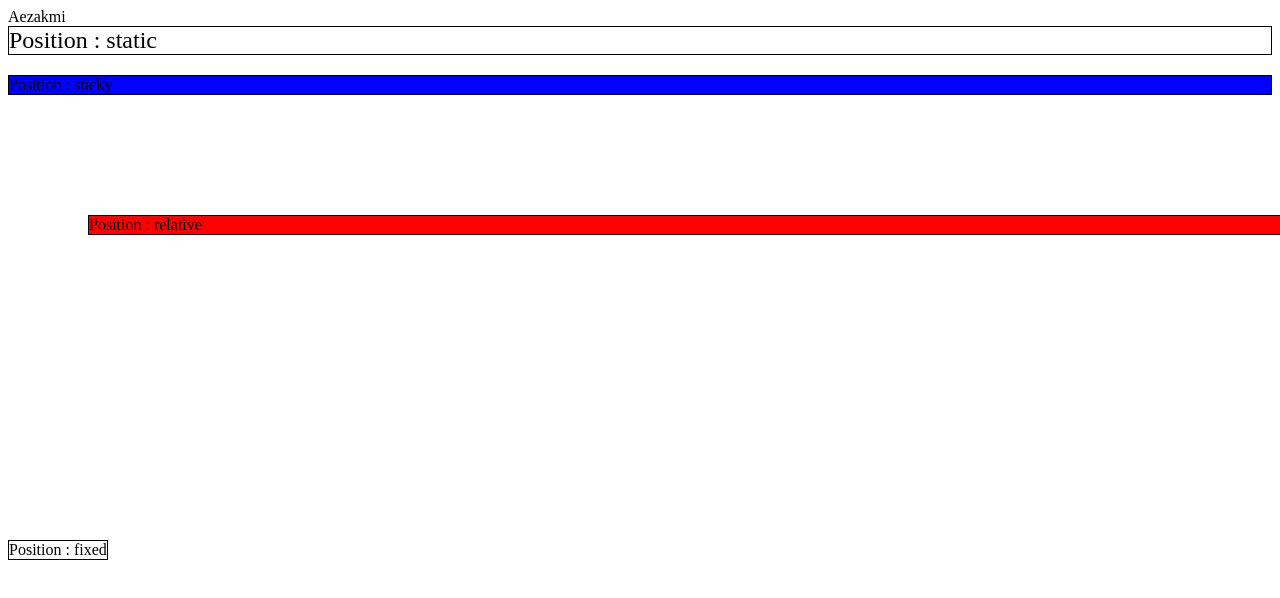
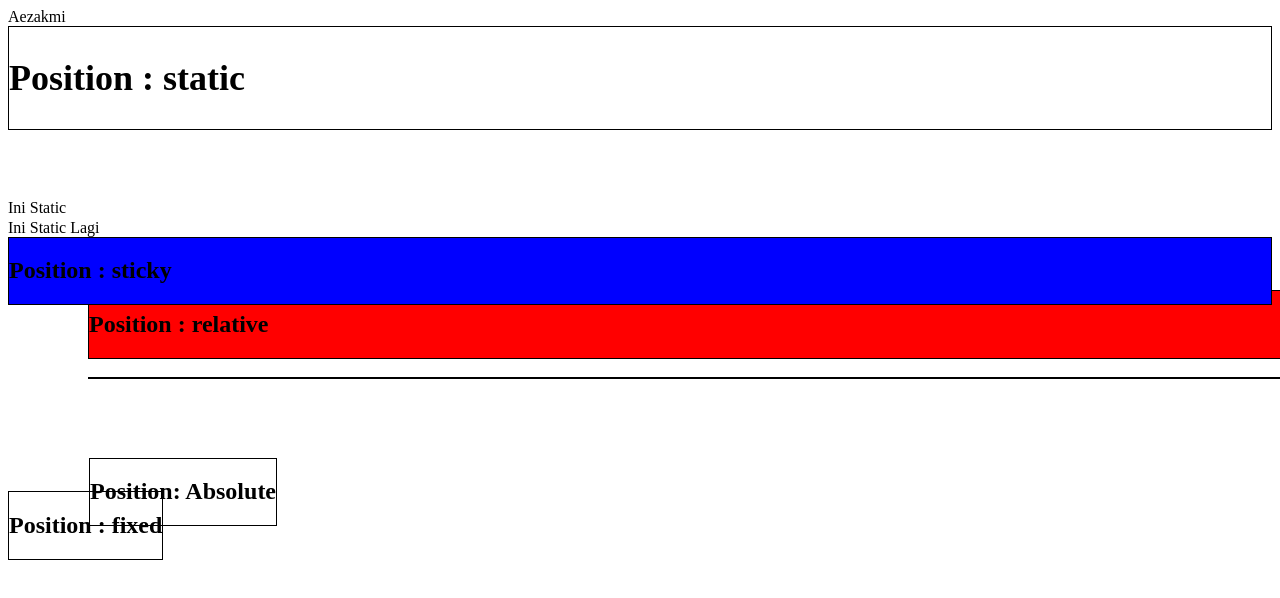
Before and after one commit to Logassi/Advanced-CSS, a plain HTML site: page index.html in a window 1280 px wide. Shown: the top 598 px of the page. Drawn offline with Linux system fonts and the light colour scheme.

Commit message:
Fix : fixing index.html and style_forIndex.css (KEEPING UP WITH MENTOR)

```diff
--- a/index.html
+++ b/index.html
@@ -8,15 +8,35 @@
 </head>
 
 <body>
-    <div>Aezakmi</div>
+    <div style="height: 2000px;">
+        <div>Aezakmi</div>
 
-    <div class="static">Position : static</div>
+    <div class="static">
+        <h2>Position : static</h2>
+    </div>
 
-    <div class="relative">Position : relative</div>
+    <div class="relative">
+        <h2>Position : relative</h2>
+    </div>
 
-    <div class="fixed">Position : fixed</div>
+    <div>Ini Static</div>
 
-    <div class="sticky">Position : sticky</div>
+    <div class="fixed">
+        <h2>Position : fixed</h2>
+    </div>
+
+    <div class="relative">
+        <div class="absolute">
+            <h2>Position: Absolute</h2>
+        </div>
+    </div>
+
+    <div>Ini Static Lagi</div>
+
+    <div class="sticky">
+        <h2>Position : sticky</h2>
+    </div>
+    </div>
 
 </body>
 
--- a/style_forIndex.css
+++ b/style_forIndex.css
@@ -1,5 +1,8 @@
-body{
 
+.absolute {
+    position: absolute;
+    border: 1px solid black;
+    top: 5em;
 }
 
 .static{
```
